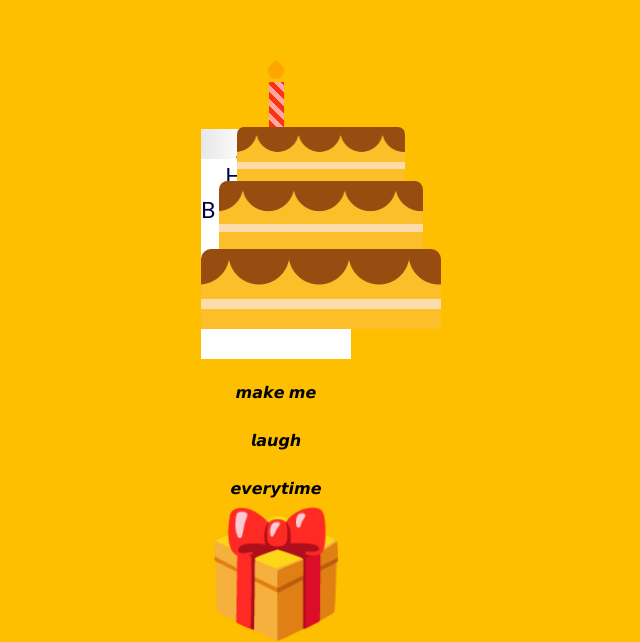
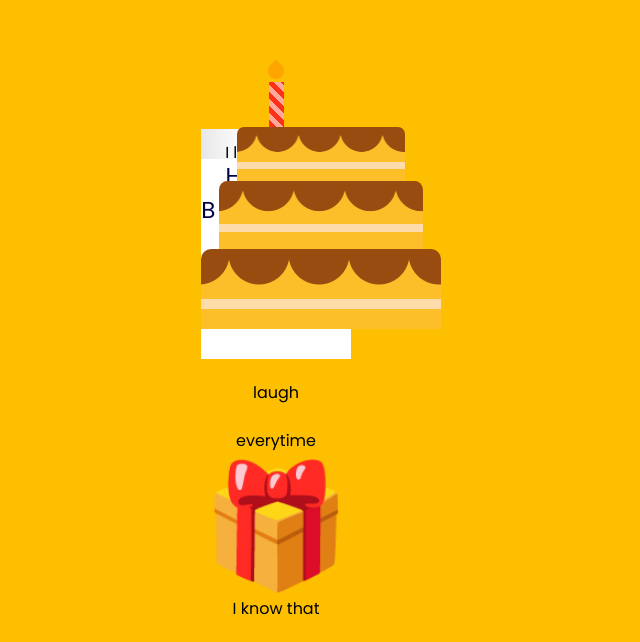
Before and after one commit to Shaiksubaha/Birthday-wishes, a plain HTML site: page index.html in a window 1280 px wide. Shown: the part 171-813 px from the top of the page, without its empty margins (439-1079 px from the left). Drawn offline with Linux system fonts and the light colour scheme.

Commit message:
Update index.html

```diff
--- a/index.html
+++ b/index.html
@@ -26,7 +26,7 @@
         <div class="back"></div>
       </div>
       <div class="inside">
-        <p>𝙄 𝙡𝙞𝙠𝙚 𝙩𝙝𝙚 𝙬𝙖𝙮 𝙮𝙤𝙪 𝙡𝙤𝙫𝙚 𝙢𝙚 𝙖𝙣𝙙 𝙞 𝙡𝙞𝙠𝙚 𝙩𝙝𝙚 𝙬𝙖𝙮 𝙮𝙤𝙪 𝙢𝙖𝙠𝙚 𝙢𝙚 𝙡𝙖𝙪𝙜𝙝 𝙚𝙫𝙚𝙧𝙮𝙩𝙞𝙢𝙚</p>
+        <p>I like the way you love me and i like the way you make me laugh everytime</p>
         <h1>&#127873;</h1>
         <p>I know that you are watch this Gift box and expecting some surprise
         you waste fellow🤪 Nothing is there inside the box</p>
```
